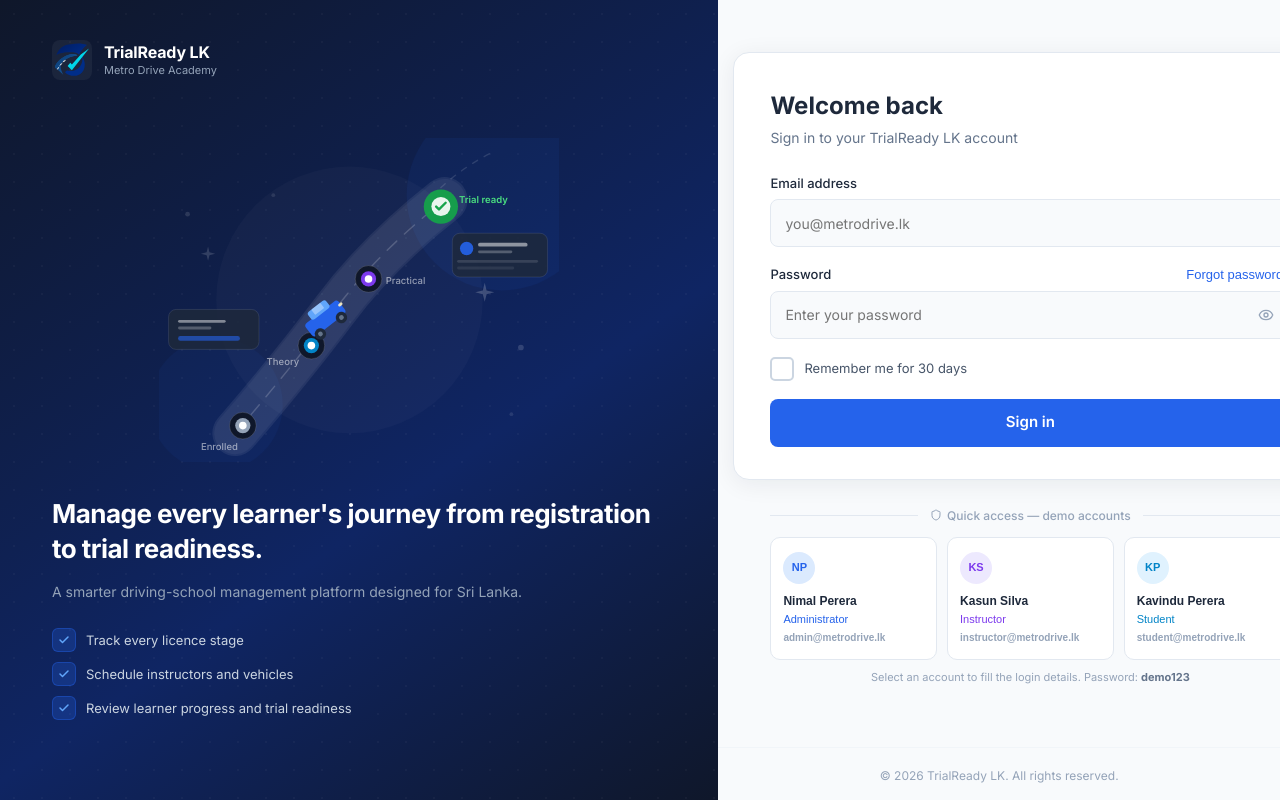
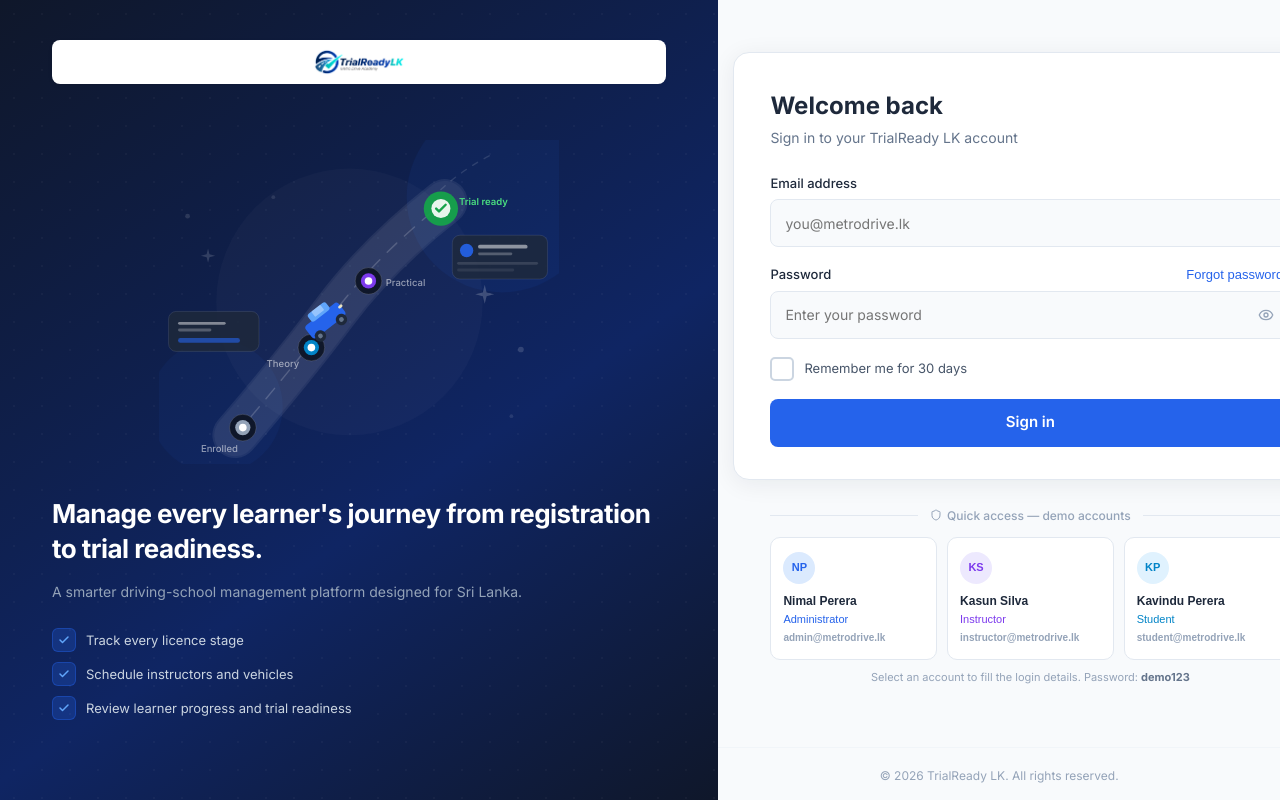
Before and after one commit to ManurAnuhas/TrialReady-LK, a React (Vite) app: page / in a window 1280 px wide. Built offline with nearby package versions, Linux system fonts and the light colour scheme.

Commit message:
style: replace logo with user horizontal branding logo and wrap nicely in white card

```diff
--- a/src/app/components/shell/BrandMark.tsx
+++ b/src/app/components/shell/BrandMark.tsx
@@ -1,4 +1,5 @@
 import React from "react";
+import logo from "../../../assets/logo.png";
 
 interface BrandMarkProps {
   compact?: boolean;
@@ -6,105 +7,60 @@ interface BrandMarkProps {
 }
 
 export function BrandMark({ compact = false, tone = "dark" }: BrandMarkProps) {
-  const isLight = tone === "light";
-  const size = compact ? 36 : 40;
-  const iconSize = compact ? 30 : 34;
-
   return (
-    <div style={{ display: "flex", alignItems: "center", gap: compact ? 10 : 12 }}>
+    <div style={{ display: "flex", alignItems: "center", width: "100%" }}>
+      {compact ? (
+        // Compact mode: show a small square cropped to focus on the circle icon on the left
         <div
           style={{
-          width: size,
-          height: size,
+            width: 40,
+            height: 40,
+            background: "#ffffff",
+            borderRadius: 8,
+            overflow: "hidden",
             display: "flex",
             alignItems: "center",
             justifyContent: "center",
-          flexShrink: 0,
-          background: isLight ? "rgba(255,255,255,0.05)" : "transparent",
-          borderRadius: 8,
+            boxShadow: "0 2px 4px rgba(0,0,0,0.1)",
+            padding: 2,
           }}
         >
-        <svg width={iconSize} height={iconSize} viewBox="0 0 500 500" fill="none" xmlns="http://www.w3.org/2000/svg">
-          <defs>
-            <linearGradient id="roadGrad" x1="0" y1="200" x2="300" y2="500" gradientUnits="userSpaceOnUse">
-              <stop offset="0%" stopColor="#0B3C78" />
-              <stop offset="100%" stopColor="#1A609E" />
-            </linearGradient>
-            <linearGradient id="circleGrad" x1="0" y1="0" x2="400" y2="500" gradientUnits="userSpaceOnUse">
-              <stop offset="0%" stopColor="#001B5E" />
-              <stop offset="100%" stopColor="#0035A0" />
-            </linearGradient>
-            <linearGradient id="tickGrad" x1="200" y1="100" x2="500" y2="400" gradientUnits="userSpaceOnUse">
-              <stop offset="0%" stopColor="#00F0FE" />
-              <stop offset="100%" stopColor="#00B8D4" />
-            </linearGradient>
-          </defs>
-
-          {/* Upper dark blue crescent border */}
-          <path
-            d="M 235 20 C 130 20 50 85 20 180 C 40 160 110 130 240 135 C 310 138 335 152 355 172 C 382 120 405 85 470 30 C 410 8 330 0 235 20 Z"
-            fill="url(#circleGrad)"
+          <img
+            src={logo}
+            alt="TrialReady LK"
+            style={{
+              height: "170%",
+              width: "170%",
+              objectFit: "cover",
+              objectPosition: "5% center", // focus on the circular logo badge
+            }}
           />
-
-          {/* Lower dark blue outer ring curve */}
-          <path
-            d="M 148 433 C 190 472 250 490 315 480 C 400 460 450 380 435 285 C 430 250 415 220 395 195 C 412 245 400 305 365 350 C 330 395 270 420 215 410 C 190 405 168 392 148 433 Z"
-            fill="#002D88"
-          />
-
-          {/* Road swoosh perspective with lane dashes */}
-          <path
-            d="M 0 350 C 30 270 90 220 180 180 C 270 140 330 180 330 180 C 240 190 150 225 90 280 C 40 325 15 390 0 350 Z"
-            fill="url(#roadGrad)"
-          />
-          <path
-            d="M 0 350 C 30 270 90 220 180 180 C 260 144 330 185 330 185 C 250 190 160 230 115 275 C 60 330 20 420 0 350 Z"
-            fill="url(#roadGrad)"
-          />
-          {/* Main blue road perspective body */}
-          <path
-            d="M 0 350 C 35 260 110 200 205 175 C 320 145 330 185 330 185 C 240 188 150 230 100 290 C 50 350 125 470 125 470 C 80 430 30 390 0 350 Z"
-            fill="url(#roadGrad)"
-          />
-
-          {/* White dashed road markings */}
-          <polygon points="128,260 162,246 142,272 110,286" fill="#FFFFFF" />
-          <polygon points="82,310 112,290 92,320 64,338" fill="#FFFFFF" />
-          <polygon points="40,366 68,342 50,375 25,398" fill="#FFFFFF" />
-
-          {/* Cyan Checkmark / Tick */}
-          <path
-            d="M 186 338 L 248 402 L 500 80 L 380 170 L 248 318 L 225 290 Z"
-            fill="url(#tickGrad)"
-          />
-        </svg>
         </div>
-
-      {!compact && (
-        <div>
+      ) : (
+        // Full mode: show the full wide horizontal logo in a clean white pill container
         <div
           style={{
-              color: isLight ? "#ffffff" : "#1E293B",
-              fontWeight: 700,
-              fontSize: 16,
-              lineHeight: "1.2",
-              letterSpacing: "-0.01em",
-              whiteSpace: "nowrap",
+            background: "#ffffff",
+            borderRadius: 8,
+            padding: "6px 12px",
+            display: "flex",
+            alignItems: "center",
+            justifyContent: "center",
+            width: "100%",
+            boxShadow: "0 2px 4px rgba(0,0,0,0.08)",
           }}
         >
-            TrialReady LK
-          </div>
-          <div
+          <img
+            src={logo}
+            alt="TrialReady LK Logo"
             style={{
-              color: isLight ? "#94A3B8" : "#64748B",
-              fontSize: 11,
-              lineHeight: "1.3",
-              marginTop: 1,
-              whiteSpace: "nowrap",
+              height: 32,
+              width: "auto",
+              maxWidth: "100%",
+              objectFit: "contain",
+              display: "block",
             }}
-          >
-            Metro Drive Academy
-          </div>
+          />
         </div>
       )}
     </div>
```
Also changed, not shown: src/declarations.d.ts (added, +26 -0 lines), src/assets/logo.png (added). Lines whose indentation alone changed are shown as unchanged.
